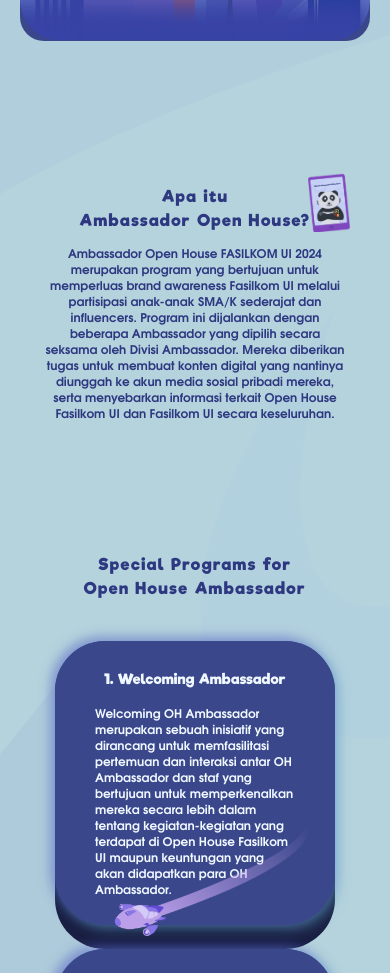
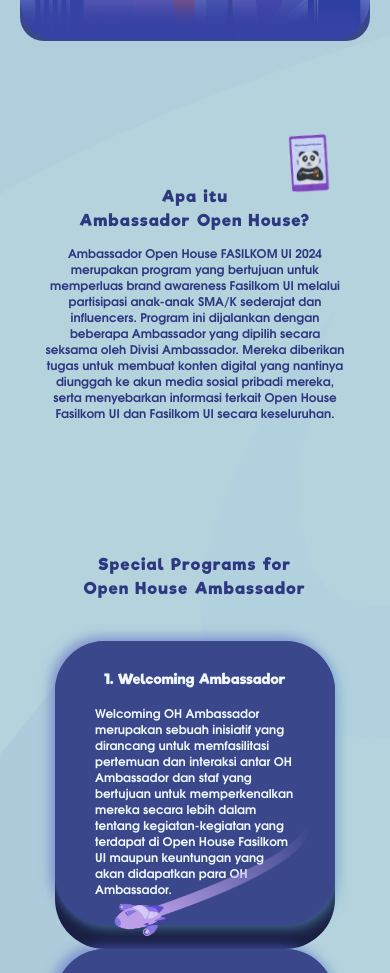
Before and after one commit to OH-Fasilkom-UI/oh24-frontend, a Next.js app: page /ambassador in a window 390 px wide. Shown: the part 880-1853 px from the top of the page. Built offline with nearby package versions, Linux system fonts and the light colour scheme; no server answers.

Commit message:
fix: whats ambassador panda image

```diff
--- a/modules/AmbassadorModule/sections/WhatsAmbassador.tsx
+++ b/modules/AmbassadorModule/sections/WhatsAmbassador.tsx
@@ -8,7 +8,7 @@
     >
       <div className="flex md:max-w-2xl lg:max-w-3xl xl:max-w-4xl items-center">
         <div className="flex-1 mr-8 max-md:mx-3">
-          <div className="flex flex-col relative py-3 w-full">
+          <div className="flex max-[300px]:flex-col-reverse items-center gap-4 flex-col relative py-3 w-full">
             <p className="text-Text/TextLightBG max-md:leading-6 md:text-[24px] sm:mr-3 md:whitespace-nowrap max-md:text-base max-lg:text-[16px] max-sm:text-center tracking-widest font-riffic font-bold text-[36px] leading-[40px]">
               Apa itu <br className="max-sm:block hidden" /> Ambassador Open
               House?
@@ -19,7 +19,7 @@
               width={42}
               quality={100}
               height={59}
-              className="max-sm:block hidden absolute top-1/2 max-sm:-translate-y-9 max-sm:right-0 max-[320px]:translate-x-6 max-[360px]:translate-x-3 max-[400px]:translate-x-1 max-[430px]:-translate-x-3 sm:right-5 transform -translate-y-1/2"
+              className='max-sm:block hidden min-[300px]:absolute -top-10 min-[450px]:-top-5 min-[550px]:right-10 max-sm:right-0 max-[320px]:right-1 max-[360px]:right-2 max-[400px]:right-4 max-[430px]:right-6 sm:right-5 transform animate-swing'
             />
           </div>
           <p className="font-tex-gyre text-[16px] max-md:leading-4  font-bold leading-6 max-md:text-[12px] max-xl:text-[13px] max-sm:text-center text-Text/TextLightBG">
```
